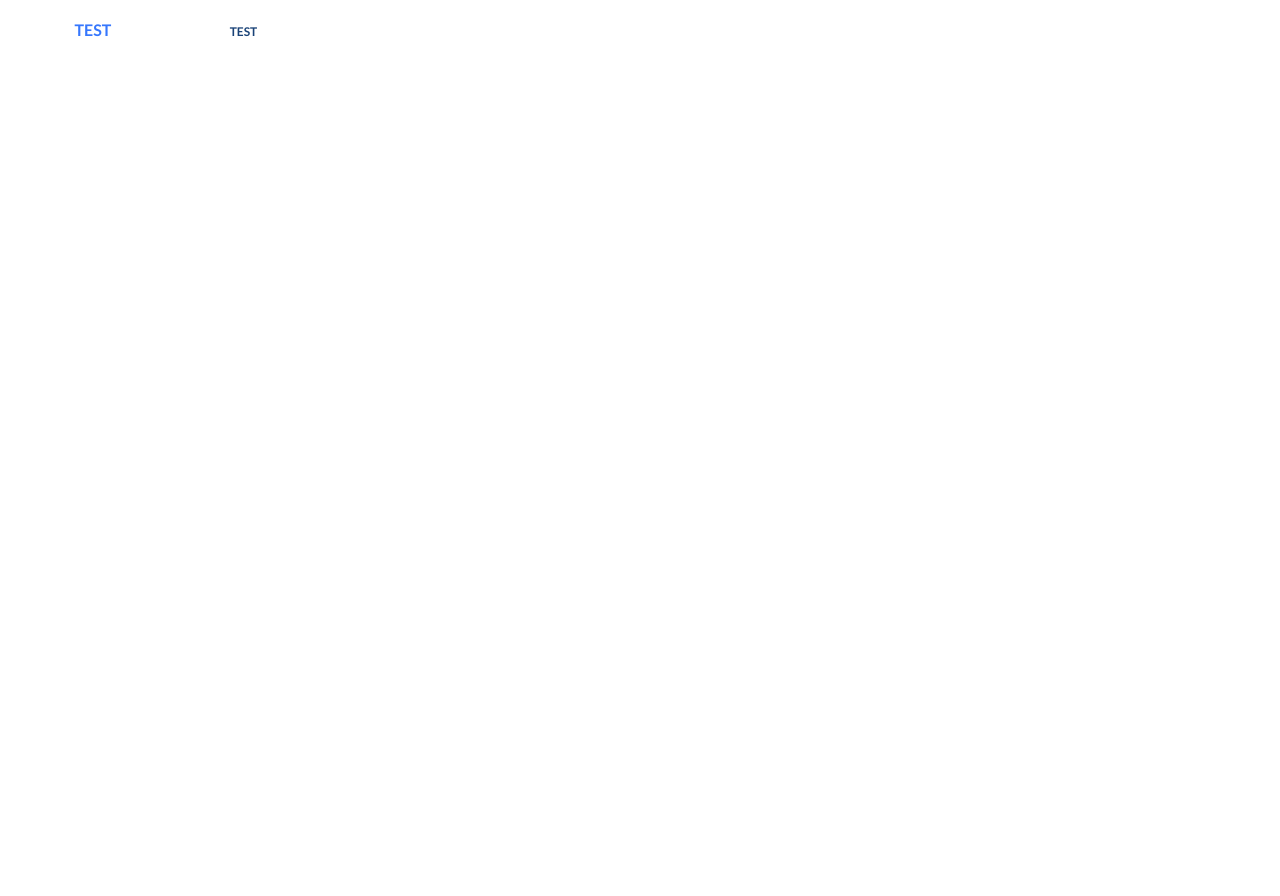
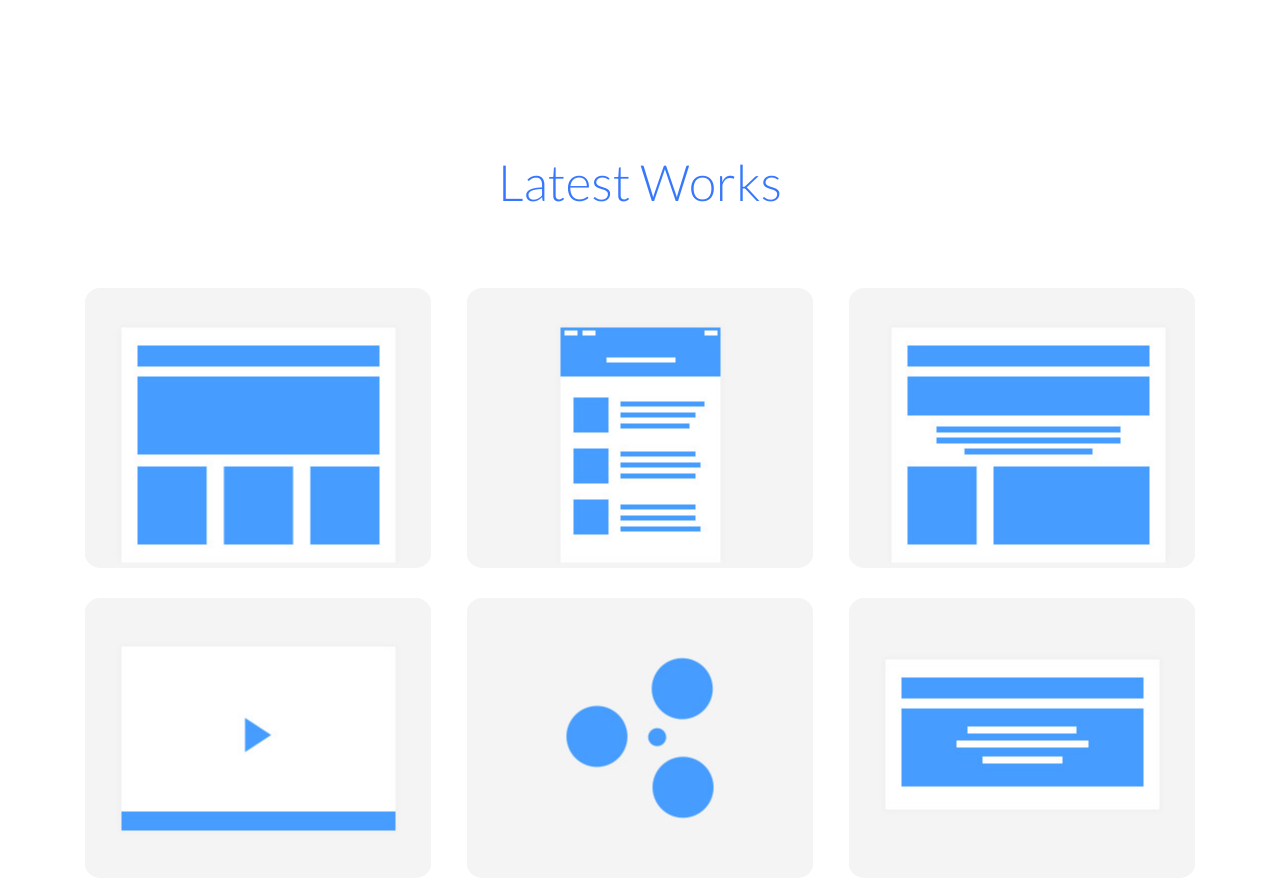
Before and after one commit to KateKharchenko/portfolio-11, a website: page index.html in a window 1280 px wide. Shown: the top 896 px of the page. Before the commit the page ends 800 px from the top, so only its background shows below. Drawn offline with Linux system fonts and the light colour scheme.

Commit message:
section latest-works by Horbenko

```diff
--- a/index.html
+++ b/index.html
@@ -8,6 +8,32 @@
     <link rel="stylesheet" href="css/styles.css">
 </head>
 <body>
+    <section class="section section--lg" id="latest-works">
+        <div class="container">
+            <h2 class="section__title">Latest Works</h2>
+            <div class="gallery-wrap">
+                <div class="gallery">
+                    <img src="img/Work-1.jpg" alt="work-1" class="gallery__img">
+                </div>
+                <div class="gallery">
+                    <img src="img/Work-2.jpg" alt="work-2" class="gallery__img">
+                </div>
+                <div class="gallery">
+                    <img src="img/Work-3.jpg" alt="work-3" class="gallery__img">
+                </div>
+                <div class="gallery">
+                    <img src="img/Work-4.jpg" alt="work-4" class="gallery__img">
+                </div>
+                <div class="gallery">
+                    <img src="img/Work-5.jpg" alt="work-5" class="gallery__img">
+                </div>
+                <div class="gallery">
+                    <img src="img/Work-6.jpg" alt="work-6" class="gallery__img">
+                </div>
+            </div>
+        </div>
+
+    </section>
     <button class="btn">Test</button>
     <button class="btn btn--sm">Test</button>
 </body>
--- a/scss/_latest-works.scss
+++ b/scss/_latest-works.scss
@@ -0,0 +1,39 @@
+.section {
+    background-color: $white;
+    &--lg {
+        padding: 90px 0 180px;
+        @include madia (768px) {
+            padding: 30px 0;
+        }
+    }
+
+    &__title {
+        @include madia (320px) {
+            font-size: 4rem;
+        }
+    }
+    .gallery-wrap {
+        display: flex;
+        flex-wrap: wrap;
+        justify-content: space-between;
+        .gallery {
+            position: relative;
+            width: calc(33% - 2 * 15px);
+            height: 280px;
+            margin: 15px;
+            padding: 15px;
+            overflow: hidden;
+            background-color: #f4f4f4;
+            border-radius: 15px;
+            @include madia (576px) {
+               width: 100%;
+            }
+            &__img {
+                position: absolute;
+                top: 50%;
+                left: 50%;
+                transform: translate(-50%, -50%);
+            }
+        }
+    }
+}
--- a/scss/_mixins.scss
+++ b/scss/_mixins.scss
@@ -5,3 +5,9 @@
         @content;
     }
 }
+
+@mixin madia ($w) {
+    @media screen and (max-width: $w) {
+        @content;
+    }
+}
--- a/scss/styles.scss
+++ b/scss/styles.scss
@@ -37,6 +37,8 @@ h1 {
 h2 {
     font-size: 5rem;
     font-weight: 300;
+    color: $title-color;
+    text-align: center;
 }
 
 h3 {
```
Also changed, not shown: css/styles.css, img/Work-1.jpg (added), img/Work-2.jpg (added), img/Work-3.jpg (added), img/Work-4.jpg (added), img/Work-5.jpg (added), img/Work-6.jpg (added), 1 other file.
